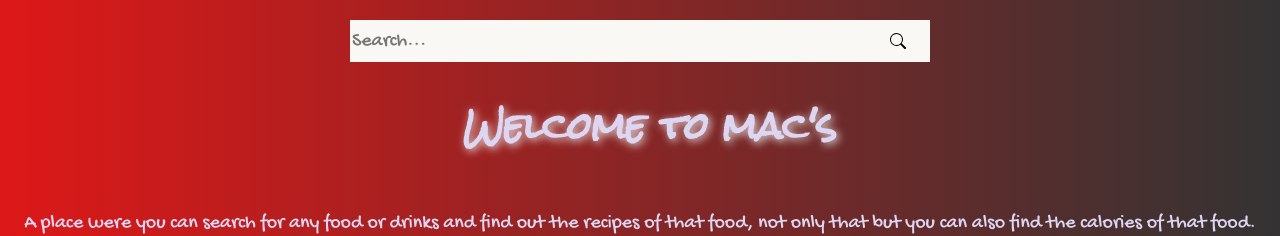
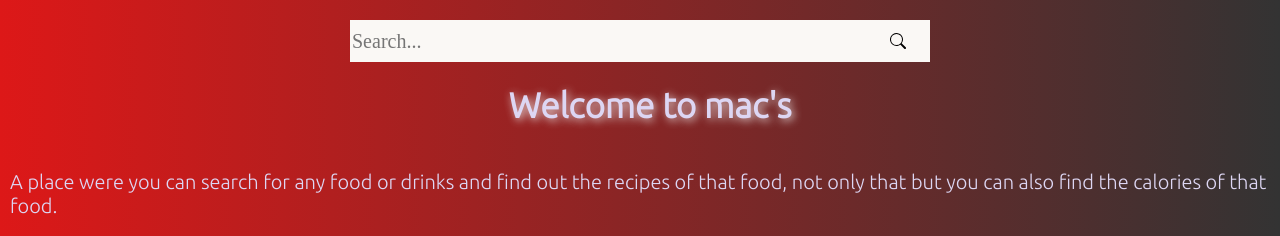
Before and after one commit to liferacer23/Welcome-to-mac-s, a React (Create React App) app: page / in a window 1280 px wide. Shown: the top 236 px of the page. Built offline with nearby package versions, Linux system fonts and the light colour scheme; no server answers.

Commit message:
font-change

```diff
--- a/src/App.css
+++ b/src/App.css
@@ -1,4 +1,4 @@
-@import url('https://fonts.googleapis.com/css2?family=Gochi+Hand&family=Rock+Salt&display=swap');
+@import url('https://fonts.googleapis.com/css2?family=Ubuntu:wght@300&display=swap');
 .App
 {
   margin: 0;
@@ -7,7 +7,7 @@
   background: -webkit-linear-gradient(to right, #dd1818, #333333);  /* Chrome 10-25, Safari 5.1-6 */
   background: linear-gradient(to right, #dd1818, #333333); /* W3C, IE 10+/ Edge, Firefox 16+, Chrome 26+, Opera 12+, Safari 7+ */
   min-height: 100vh;
-  font-family: 'Gochi Hand';
+  font-family: 'Ubuntu';
 }
 .food
 {
@@ -24,7 +24,7 @@
   justify-content: center;
   align-items: center;
   position: relative;
-  min-width: 45%;
+  min-width: 40%;
   height: 380px;
   padding-top: 80px;
   padding-bottom: 80px;
@@ -85,7 +85,7 @@
 {
   display: flex;
   justify-content: center;
-  font-family: 'Rock Salt';
+  font-family: 'Ubuntu';
   color: #DDD6F3;
   margin-left: 20px;
   font-size: 35px;
```
